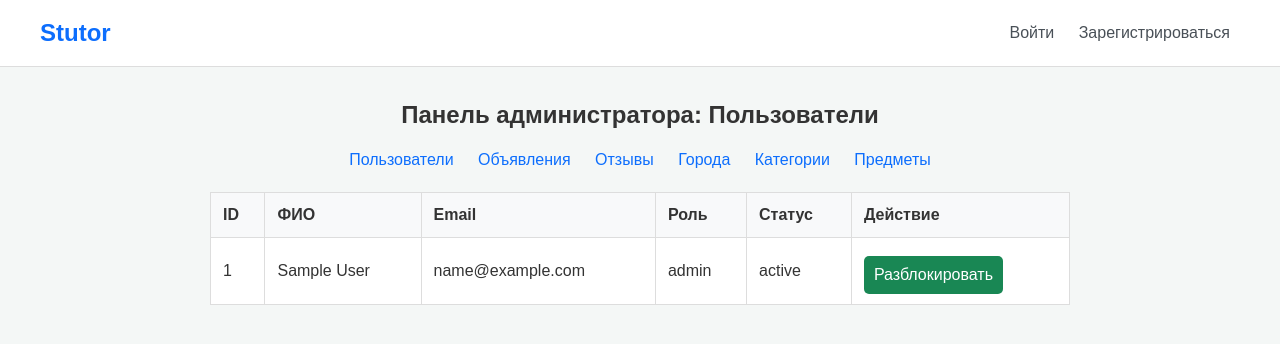
After one commit to Equarq1/stutor, a Java web app: page /jsp/admin-users.jsp in a window 1280 px wide. The commit adds this page. Shown: the top 344 px of the page. Run offline with Tomcat 11, a stand-in JSP engine, Linux system fonts and the light colour scheme; the template is opened without the code that fills it: most values are stand-ins (such as "Sample title", 1, 10 or a date in 2020).

Commit message:
feat(admin): add user management panel

```diff
--- a/src/main/java/org/example/repository/UserRepository.java
+++ b/src/main/java/org/example/repository/UserRepository.java
@@ -1,6 +1,7 @@
 package org.example.repository;
 
 import org.example.models.User;
+import org.example.models.enums.UserStatus;
 
 import java.util.List;
 import java.util.Optional;
@@ -10,4 +11,5 @@ public interface UserRepository extends CrudRepository<User> {
     Optional<User> findByEmail(String email);
     void updateProfile(User user);
     Optional<User> findById(Long id);
+    void updateStatus(Long userId, UserStatus status);
 }
--- a/src/main/java/org/example/service/UserService.java
+++ b/src/main/java/org/example/service/UserService.java
@@ -1,9 +1,14 @@
 package org.example.service;
 
 import org.example.models.User;
+import org.example.models.enums.UserStatus;
+
+import java.util.List;
 
 public interface UserService {
     void updateProfile(User user);
     User getUserByEmail(String email);
     User getUserById(Long id);
+    List<User> getAllUsers();
+    void changeStatus(Long userId, UserStatus status);
 }
--- a/src/main/webapp/css/main.css
+++ b/src/main/webapp/css/main.css
@@ -319,3 +319,22 @@ a.button:hover {
     font-weight: bold;
     margin-left: 6px;
 }
+
+.admin-table {
+    width: 100%;
+    border-collapse: collapse;
+    background: #fff;
+    margin-top: 20px;
+    border: 1px solid #ddd;
+}
+
+.admin-table th,
+.admin-table td {
+    padding: 10px 12px;
+    border: 1px solid #ddd;
+    text-align: left;
+}
+
+.admin-table th {
+    background-color: #f8f9fa;
+}
--- /dev/null
+++ b/src/main/webapp/jsp/admin-nav.jsp
@@ -0,0 +1,9 @@
+<%@ page contentType="text/html;charset=UTF-8" language="java" %>
+<div class="requests-tabs">
+    <a href="${pageContext.request.contextPath}/admin/users">Пользователи</a>
+    <a href="${pageContext.request.contextPath}/admin/offers">Объявления</a>
+    <a href="${pageContext.request.contextPath}/admin/reviews">Отзывы</a>
+    <a href="${pageContext.request.contextPath}/admin/cities">Города</a>
+    <a href="${pageContext.request.contextPath}/admin/categories">Категории</a>
+    <a href="${pageContext.request.contextPath}/admin/subjects">Предметы</a>
+</div>
--- /dev/null
+++ b/src/main/webapp/jsp/admin-users.jsp
@@ -0,0 +1,52 @@
+<%@ page contentType="text/html;charset=UTF-8" language="java" %>
+<%@ taglib prefix="c" uri="jakarta.tags.core" %>
+<%@ taglib prefix="t" tagdir="/WEB-INF/tags" %>
+
+<t:layout title="Админка — Пользователи">
+    <main>
+        <h2>Панель администратора: Пользователи</h2>
+
+        <jsp:include page="/jsp/admin-nav.jsp"/>
+
+        <table class="admin-table">
+            <thead>
+            <tr>
+                <th>ID</th>
+                <th>ФИО</th>
+                <th>Email</th>
+                <th>Роль</th>
+                <th>Статус</th>
+                <th>Действие</th>
+            </tr>
+            </thead>
+            <tbody>
+            <c:forEach var="u" items="${users}">
+                <tr>
+                    <td>${u.id}</td>
+                    <td><c:out value="${u.fullName}"/></td>
+                    <td><c:out value="${u.email}"/></td>
+                    <td>${u.role}</td>
+                    <td>${u.userStatus}</td>
+                    <td>
+                        <c:if test="${u.id != sessionScope.user.id}">
+                            <form class="inline-form" action="${pageContext.request.contextPath}/admin/users" method="post">
+                                <input type="hidden" name="userId" value="${u.id}">
+                                <c:choose>
+                                    <c:when test="${u.userStatus == 'ACTIVE'}">
+                                        <input type="hidden" name="status" value="BLOCKED">
+                                        <button type="submit" class="delete-button">Заблокировать</button>
+                                    </c:when>
+                                    <c:otherwise>
+                                        <input type="hidden" name="status" value="ACTIVE">
+                                        <button type="submit" class="btn-accept">Разблокировать</button>
+                                    </c:otherwise>
+                                </c:choose>
+                            </form>
+                        </c:if>
+                    </td>
+                </tr>
+            </c:forEach>
+            </tbody>
+        </table>
+    </main>
+</t:layout>
--- a/src/main/webapp/jsp/header.jsp
+++ b/src/main/webapp/jsp/header.jsp
@@ -14,6 +14,9 @@
                 <a href="${pageContext.request.contextPath}/my-offers">Мои объявления</a>
                 <a href="${pageContext.request.contextPath}/create-offer">Создать объявление</a>
                 <a href="${pageContext.request.contextPath}/requests">Заявки</a>
+                <c:if test="${sessionScope.user.role == 'ADMIN'}">
+                    <a href="${pageContext.request.contextPath}/admin/users">Админка</a>
+                </c:if>
             </nav>
 
             <div class="auth-menu">
```
Also changed, not shown: src/main/java/org/example/repository/UserRepositoryJdbcImpl.java (+27 -3 lines), src/main/java/org/example/service/UserServiceImpl.java (+13 -0 lines), src/main/java/org/example/servlets/AdminUsersServlet.java (added, +54 -0 lines).
